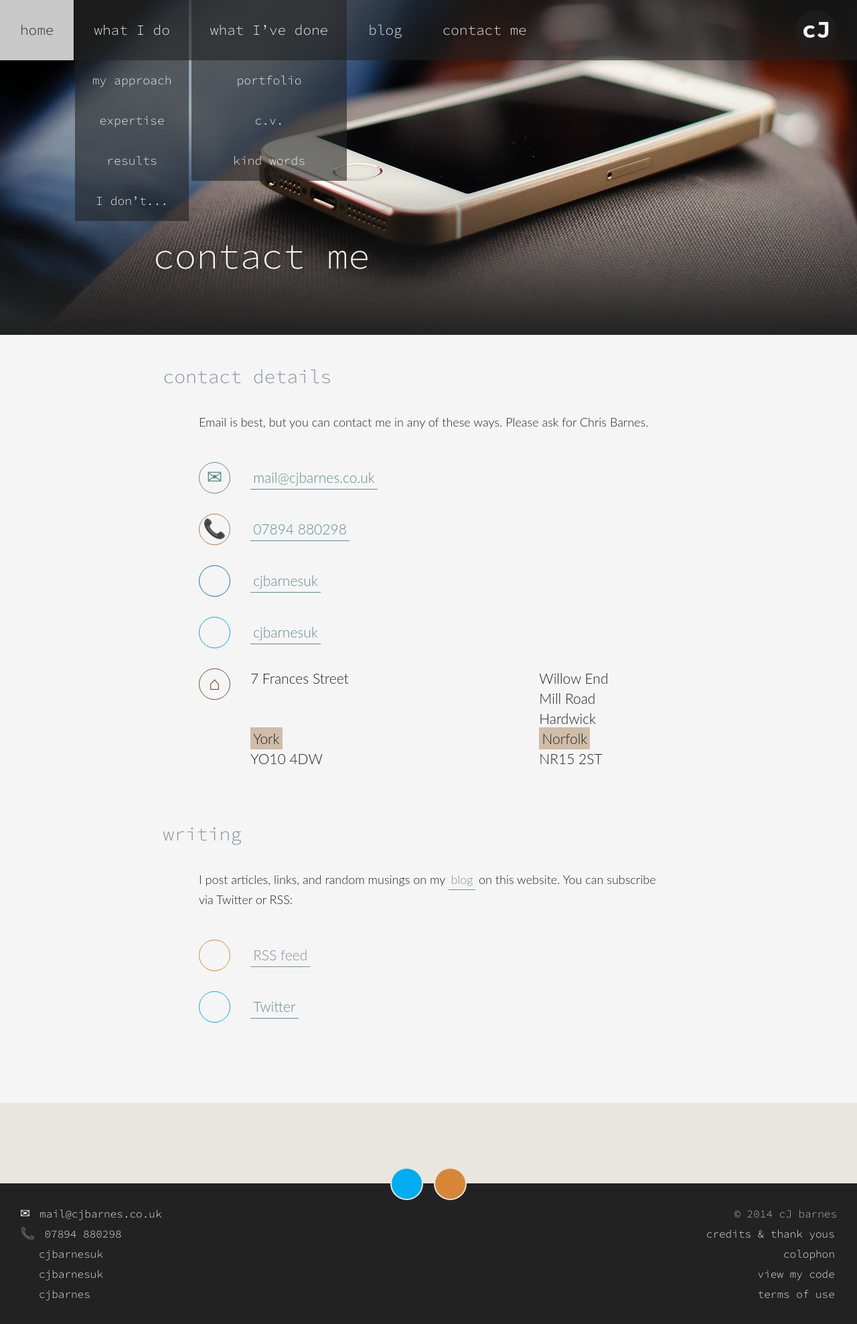
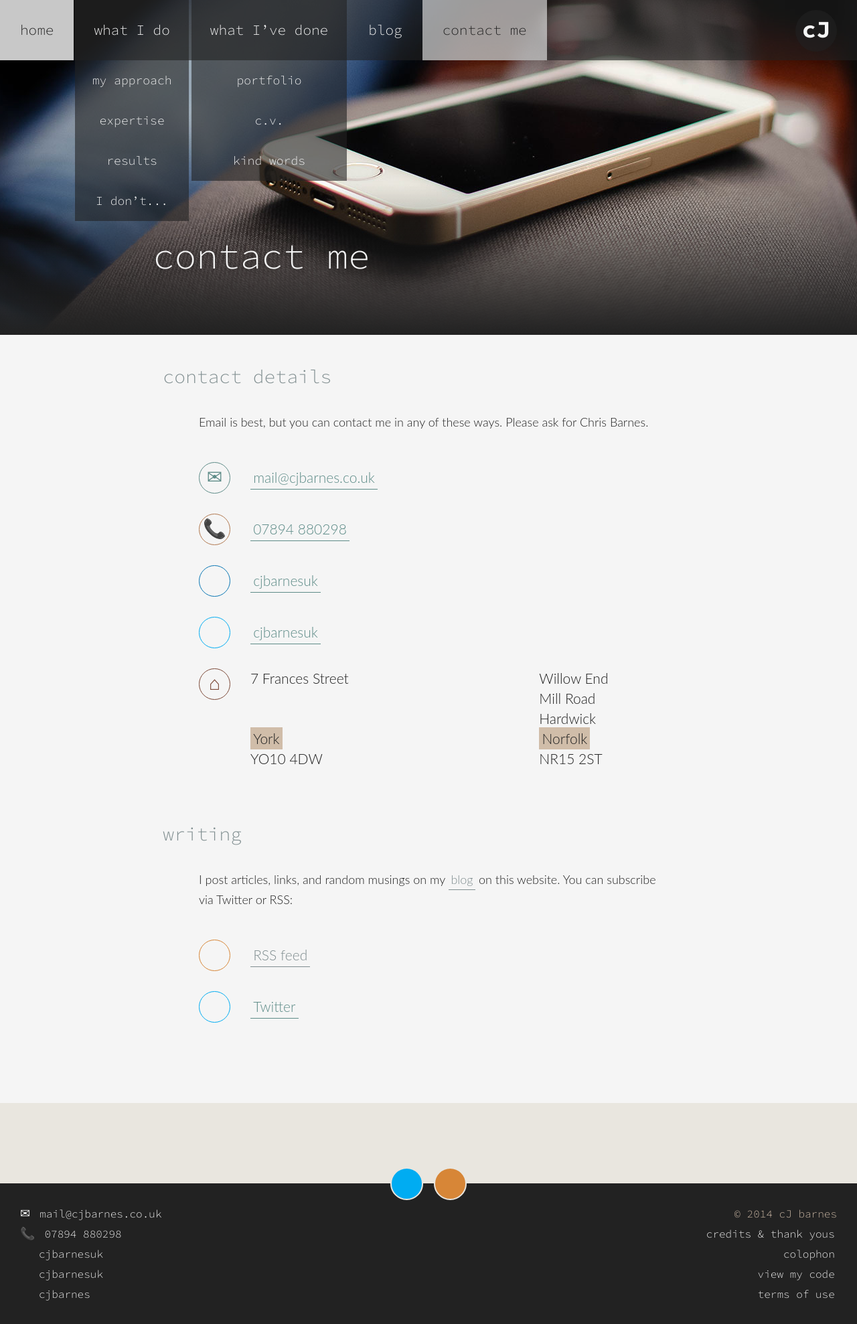
Before and after one commit to cjbarnes/cjbarnes.github.io, a Jekyll site: the page built from _pages/contact.md, in a window 1280 px wide. Shown: the whole page at 67% size. Built offline with Jekyll 4.4.1, drawn with Linux system fonts in a browser that asks for light colours; some web fonts are replaced.

Commit message:
Active class now appears on current page's nav link
Used the tedious, manual, dumb way, since the DRY way will actually
involve more lines of code!! I will return to this later.

```diff
--- a/_includes/nav.html
+++ b/_includes/nav.html
@@ -6,44 +6,44 @@
 
 	<!-- Main nav -->
 	<ul id="site-navigation">
-		<li>
+		<li{% if '/index.html' == page.url %} class="active"{% endif %}>
 			<a href="/">home</a>
 		</li>
-		<li class="parent">
+		<li class="parent{% if '/whatido/' == page.url %} active{% endif %}">
 			<a href="/whatido/">what I do</a>
 			<ul class="subnav">
-				<li>
+				<li{% if '/whatido/approach/' == page.url %} class="active"{% endif %}>
 					<a href="/whatido/approach/">my approach</a>
 				</li>
-				<li>
+				<li{% if '/whatido/expertise/' == page.url %} class="active"{% endif %}>
 					<a href="/whatido/expertise/">expertise</a>
 				</li>
-				<li>
+				<li{% if '/whatido/results/' == page.url %} class="active"{% endif %}>
 					<a href="/whatido/results/">results</a>
 				</li>
-				<li>
+				<li{% if '/whatido/idont/' == page.url %} class="active"{% endif %}>
 					<a href="/whatido/idont/">I don’t...</a>
 				</li>
 			</ul>
 		</li>
-		<li class="parent">
+		<li class="parent{% if '/whativedone/' == page.url %} active{% endif %}">
 			<a href="/whativedone/">what I’ve done</a>
 			<ul class="subnav">
-				<li>
+				<li{% if '/whativedone/portfolio/' == page.url %} class="active"{% endif %}>
 					<a href="/whativedone/portfolio/">portfolio</a>
 				</li>
-				<li>
+				<li{% if '/whativedone/cv/' == page.url %} class="active"{% endif %}>
 					<a href="/whativedone/cv/">c.v.</a>
 				</li>
-				<li>
+				<li{% if '/whativedone/kindwords/' == page.url %} class="active"{% endif %}>
 					<a href="/whativedone/kindwords/">kind words</a>
 				</li>
 			</ul>
 		</li>
-		<li>
+		<li{% if '/blog/index.html' == page.url %} class="active"{% elsif page.date %} class="active"{% endif %}>
 			<a href="/blog/">blog</a>
 		</li>
-		<li>
+		<li{% if '/contact/' == page.url %} class="active"{% endif %}>
 			<a href="/contact/">contact me</a>
 		</li>
 	</ul>
```
